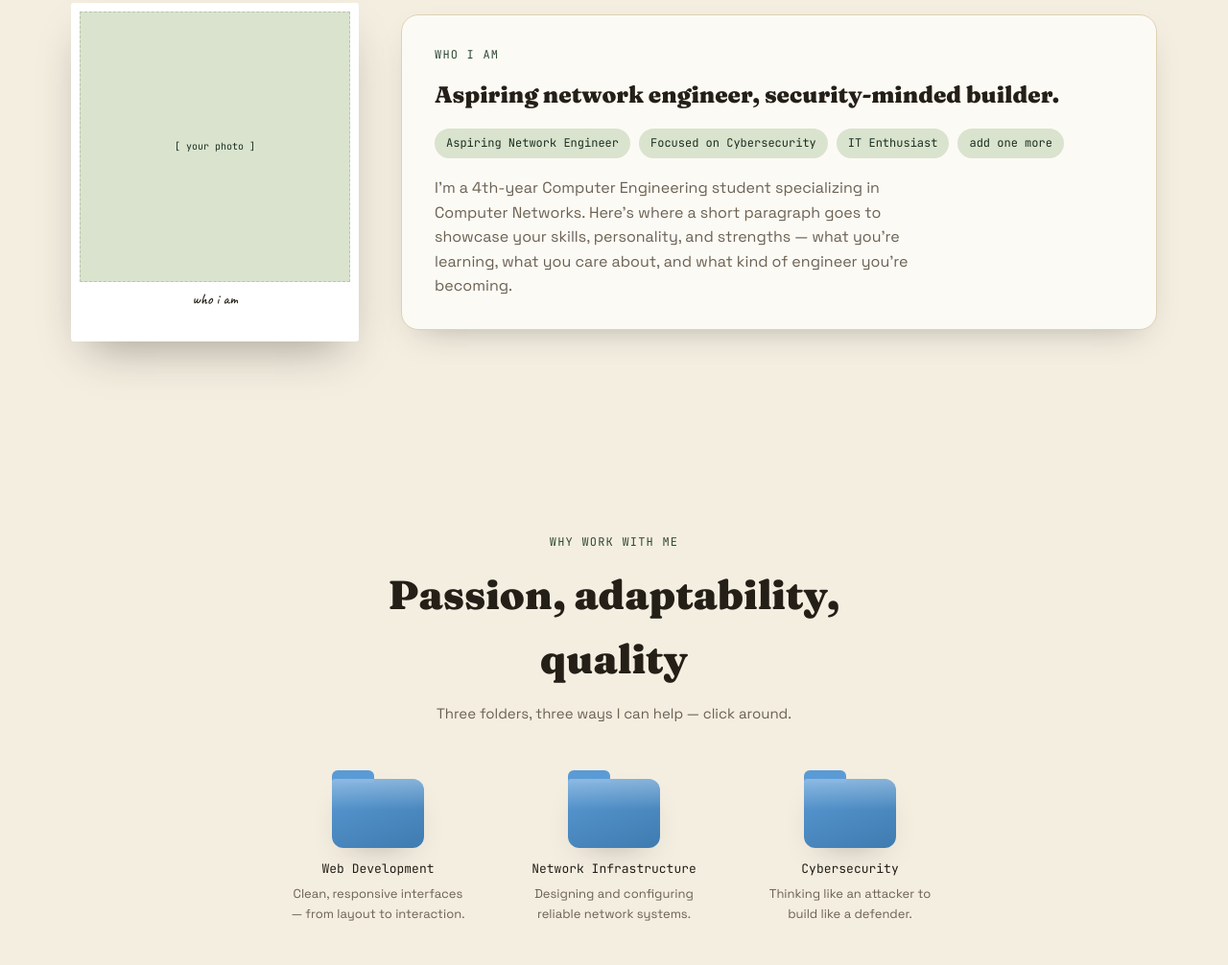
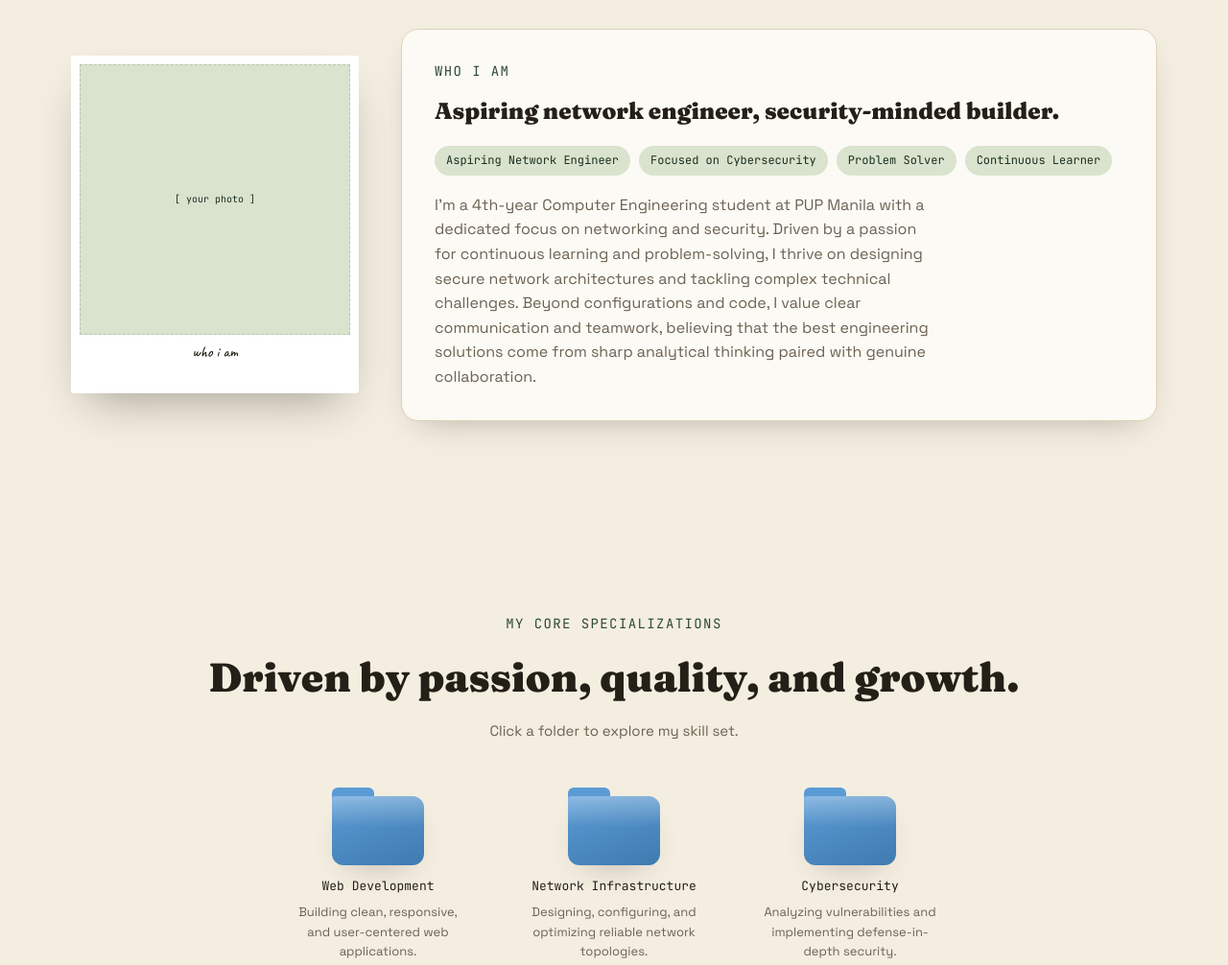
Before and after one commit to NicoleCarbonel/Nicole_Porfolio_v2, a plain HTML site: page index.html in a window 1280 px wide. Shown: the part 1228-2234 px from the top of the page at 96% size. Drawn offline with Linux system fonts and the light colour scheme.

Commit message:
update with the sections - still incomplete

```diff
--- a/index.html
+++ b/index.html
@@ -29,7 +29,7 @@
         <svg width="13" height="13" viewBox="0 0 24 24" fill="none" stroke="currentColor" stroke-width="1.8"><path d="M2 20a9 9 0 0 1 18 0"/><circle cx="11" cy="9" r="1"/></svg>
         <span id="menuClock">—</span>
       </div>
-      <a href="#contact" class="menu-cta">Get in touch</a>
+      <a href="#contact" class="menu-cta">Let's Connect</a>
       <button class="nav-toggle" id="navToggle" aria-label="Toggle menu"><span></span><span></span><span></span></button>
     </div>
   </div>
@@ -42,7 +42,7 @@
       <div class="hero-lead">hi, i'm</div>
       <div class="hero-name">Nicole</div>
       <div class="hero-role">Computer Engineering Student — Network Engineer — Cybersecurity</div>
-      <p class="hero-lede">4th-year Computer Engineering student specializing in Computer Networks — I design, build, and secure the systems that keep things connected.</p>
+      <p class="hero-lede">4th-Year Computer Engineering Student specializing in network architecture and cybersecurity. I build resilient infrastructure, secure digital borders, and keep systems seamlessly connected.</p>
       <div class="hero-actions">
         <a href="#projects" class="btn btn-primary">View Projects</a>
         <a href="#contact" class="btn btn-ghost">Get in Touch</a>
@@ -129,10 +129,12 @@
       <div class="tag-row">
         <span class="tag">Aspiring Network Engineer</span>
         <span class="tag">Focused on Cybersecurity</span>
-        <span class="tag">IT Enthusiast</span>
-        <span class="tag">add one more</span>
+        <span class="tag">Problem Solver</span>
+        <span class="tag">Continuous Learner</span>
       </div>
-      <p>I'm a 4th-year Computer Engineering student specializing in Computer Networks. Here's where a short paragraph goes to showcase your skills, personality, and strengths — what you're learning, what you care about, and what kind of engineer you're becoming.</p>
+      <p>I'm a 4th-year Computer Engineering student at PUP Manila with a dedicated focus on networking and security.
+        Driven by a passion for continuous learning and problem-solving, I thrive on designing secure network architectures and tackling complex technical challenges.
+        Beyond configurations and code, I value clear communication and teamwork, believing that the best engineering solutions come from sharp analytical thinking paired with genuine collaboration.</p>
     </div>
   </div>
 </section>
@@ -140,25 +142,25 @@
 <!-- ============ SKILLS ============ -->
 <section id="skills">
   <div class="section-head reveal">
-    <div class="eyebrow">Why Work With Me</div>
-    <h2 class="section-title">Passion, adaptability, quality</h2>
-    <p class="section-sub">Three folders, three ways I can help — click around.</p>
+    <div class="eyebrow">My Core Specializations</div>
+    <h2 class="section-title">Driven by passion, quality, and growth.</h2>
+    <p class="section-sub">Click a folder to explore my skill set.</p>
   </div>
   <div class="folders-row">
     <div class="folder reveal">
       <div class="folder-shape"></div>
       <div class="folder-label">Web Development</div>
-      <p class="folder-cap">Clean, responsive interfaces — from layout to interaction.</p>
+      <p class="folder-cap">Building clean, responsive, and user-centered web applications.</p>
     </div>
     <div class="folder reveal">
       <div class="folder-shape"></div>
       <div class="folder-label">Network Infrastructure</div>
-      <p class="folder-cap">Designing and configuring reliable network systems.</p>
+      <p class="folder-cap">Designing, configuring, and optimizing reliable network topologies.</p>
     </div>
     <div class="folder reveal">
       <div class="folder-shape"></div>
       <div class="folder-label">Cybersecurity</div>
-      <p class="folder-cap">Thinking like an attacker to build like a defender.</p>
+      <p class="folder-cap">Analyzing vulnerabilities and implementing defense-in-depth security.</p>
     </div>
   </div>
 </section>
--- a/style.css
+++ b/style.css
@@ -40,10 +40,10 @@ a:focus-visible, button:focus-visible, input:focus-visible, textarea:focus-visib
 @media (prefers-reduced-motion: reduce){ *{ animation-duration:.01ms !important; animation-iteration-count:1 !important; transition-duration:.01ms !important; scroll-behavior:auto !important; } }
 
 /* ---------- shared bits ---------- */
-.eyebrow{ font-family:var(--font-mono); font-size:12px; letter-spacing:.1em; text-transform:uppercase; color:var(--forest); margin-bottom:12px; }
-.section-head{ text-align:center; max-width:600px; margin:0 auto 56px; }
+.eyebrow{ font-family:var(--font-mono); font-size:14px; letter-spacing:.1em; text-transform:uppercase; color:var(--forest); margin-bottom:12px; }
+.section-head{ text-align:center; max-width:900px; margin:0 auto 56px; }
 .section-head .eyebrow{ display:flex; justify-content:center; }
-.section-title{ font-family:var(--font-display); font-weight:900; font-size:clamp(28px,3.6vw,42px); margin-bottom:10px; }
+.section-title{ font-family:var(--font-display); font-weight:900; font-size:clamp(20px,3.6vw,42px); margin-bottom:10px; }
 .section-sub{ color:var(--ink-soft); font-size:15px; }
 .reveal{ opacity:0; transform:translateY(26px); transition:opacity .7s ease, transform .7s ease; }
 .reveal.in{ opacity:1; transform:none; }
```
